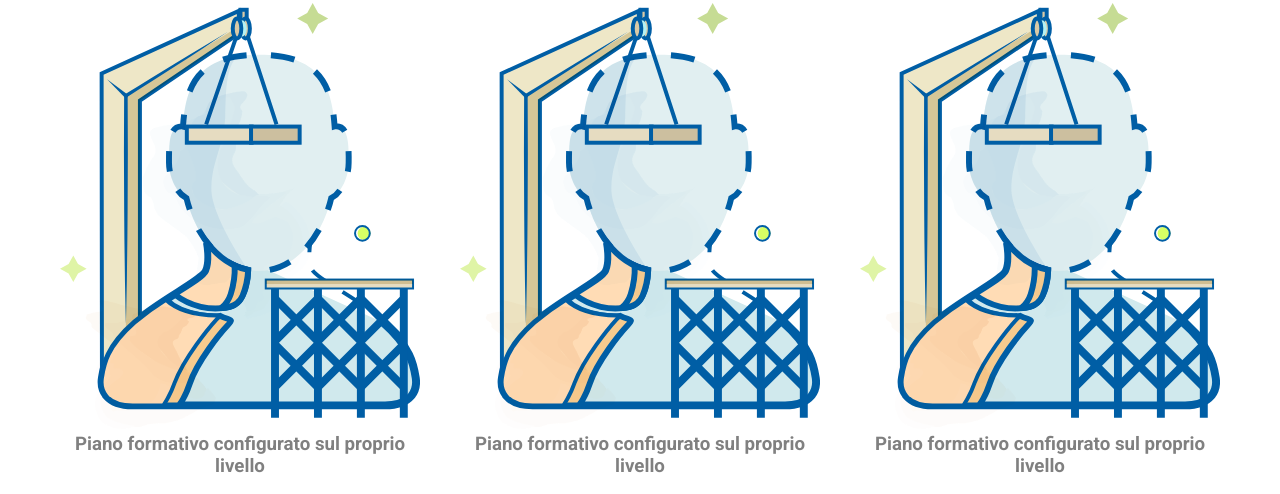
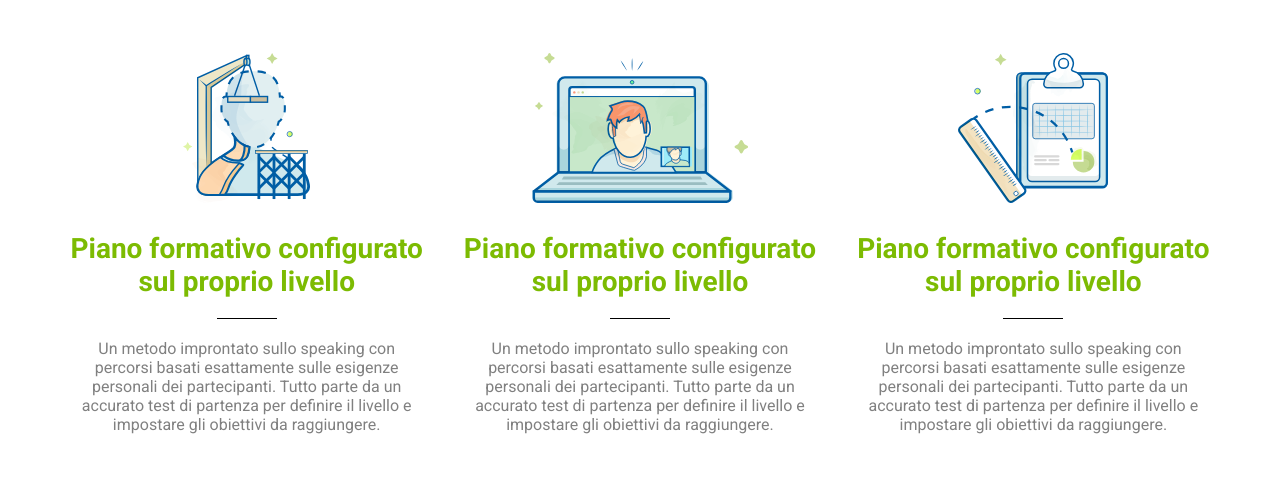
Before and after one commit to IvanDF/htmlcss-fluentify, a plain HTML site: page index.html in a window 1280 px wide. Shown: the part 874-1368 px from the top of the page. Drawn offline with Linux system fonts and the light colour scheme.

Commit message:
Main plan wip

```diff
--- a/css/style.css
+++ b/css/style.css
@@ -49,6 +49,9 @@ body {
   padding: 20px;
   text-align: center;
 }
+.w50 {
+  width: 50%;
+}
 
 /* Buttons */
 
@@ -77,10 +80,12 @@ h2,
 h3 {
   margin-bottom: 20px;
 }
+
 h1 {
   font-size: 56px;
 }
-h2 {
+h2,
+h3 {
   font-size: 28px;
 }
 
@@ -124,7 +129,9 @@ h2 {
   width: 40%;
 }
 
+/* MAIN */
 /* jumbotron */
+
 .jumbotron {
   height: 600px;
   position: relative;
@@ -148,3 +155,25 @@ h2 {
   color: #808080;
   font-size: 20px;
 }
+
+/* main-info */
+
+.main-info {
+  padding: 50px;
+  border-bottom: solid black 1px;
+}
+.main-info img {
+  height: 150px;
+}
+.main-info h3 {
+  margin-top: 25px;
+  color: #7cbb02;
+}
+.main-info h3::after {
+  content: '';
+  display: block;
+  margin: 20px auto;
+  height: 1px;
+  width: 60px;
+  background: #000;
+}
--- a/index.html
+++ b/index.html
@@ -82,18 +82,24 @@
             <p>Un metodo improntato sullo speaking con percorsi basati esattamente sulle esigenze personali dei partecipanti. Tutto parte da un accurato test di partenza per definire il livello e impostare gli obiettivi da raggiungere.</p>
           </div>
           <div class="col-3 flt-l">
-            <img src="./img/main/info/profile.svg" alt="Fluenty professional Profile">
+            <img src="./img/main/info/computer.svg" alt="Fluenty professional Profile">
             <h3>Piano formativo configurato sul proprio livello</h3>
             <p>Un metodo improntato sullo speaking con percorsi basati esattamente sulle esigenze personali dei partecipanti. Tutto parte da un accurato test di partenza per definire il livello e impostare gli obiettivi da raggiungere.</p>
           </div>
           <div class="col-3 flt-l">
-            <img src="./img/main/info/profile.svg" alt="Fluenty professional Profile">
+            <img src="./img/main/info/doc.svg" alt="Fluenty professional Profile">
             <h3>Piano formativo configurato sul proprio livello</h3>
             <p>Un metodo improntato sullo speaking con percorsi basati esattamente sulle esigenze personali dei partecipanti. Tutto parte da un accurato test di partenza per definire il livello e impostare gli obiettivi da raggiungere.</p>
           </div>
         </div>
       </div>
+
       <!-- main plan -->
+      <div class="main-plan clearfix">
+        <div class="w50 flt-l">
+          <img src="./img/main/plan/mountain.svg" alt="">
+        </div>
+      </div>
 
     </main>
 
```
